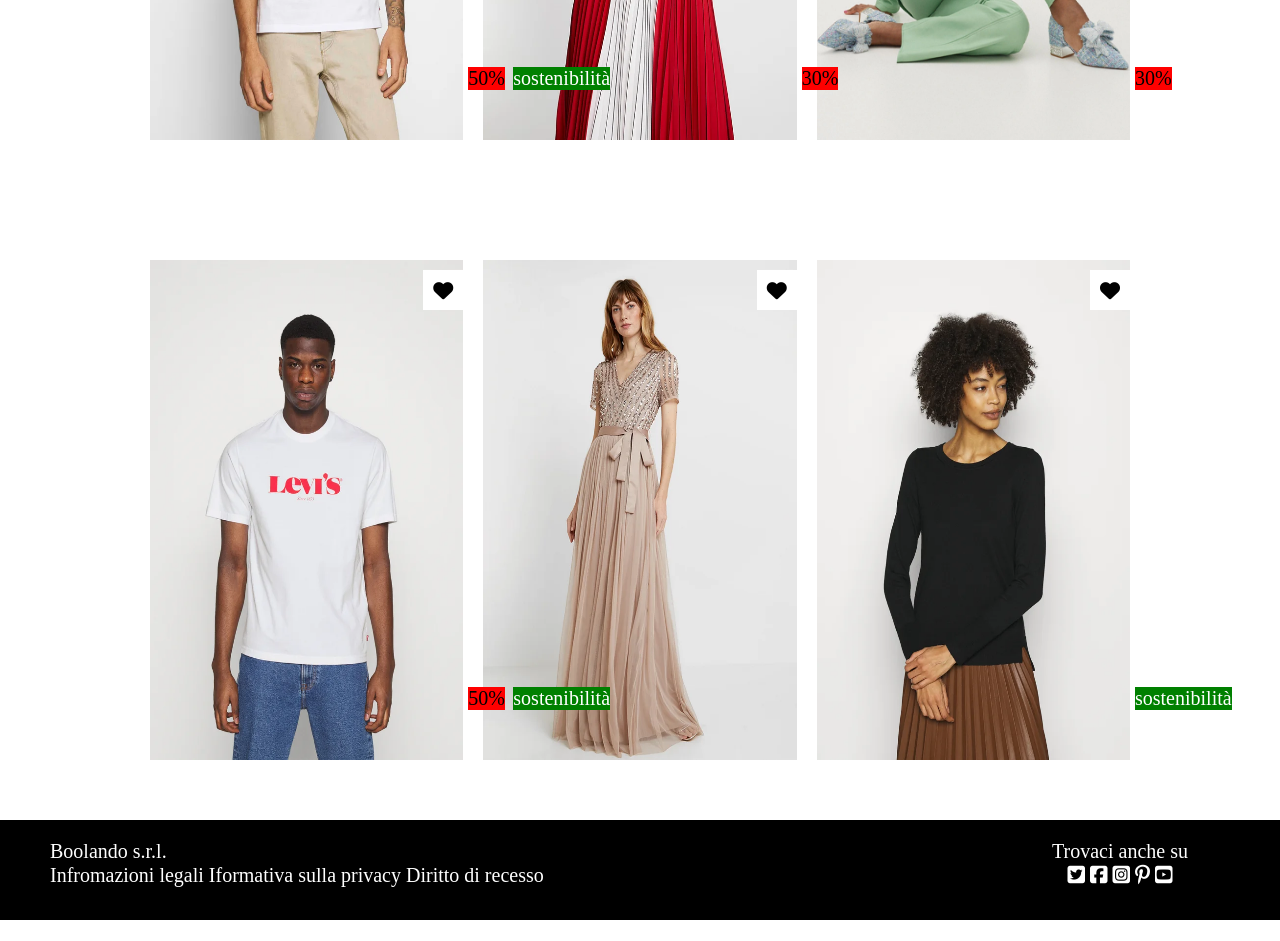
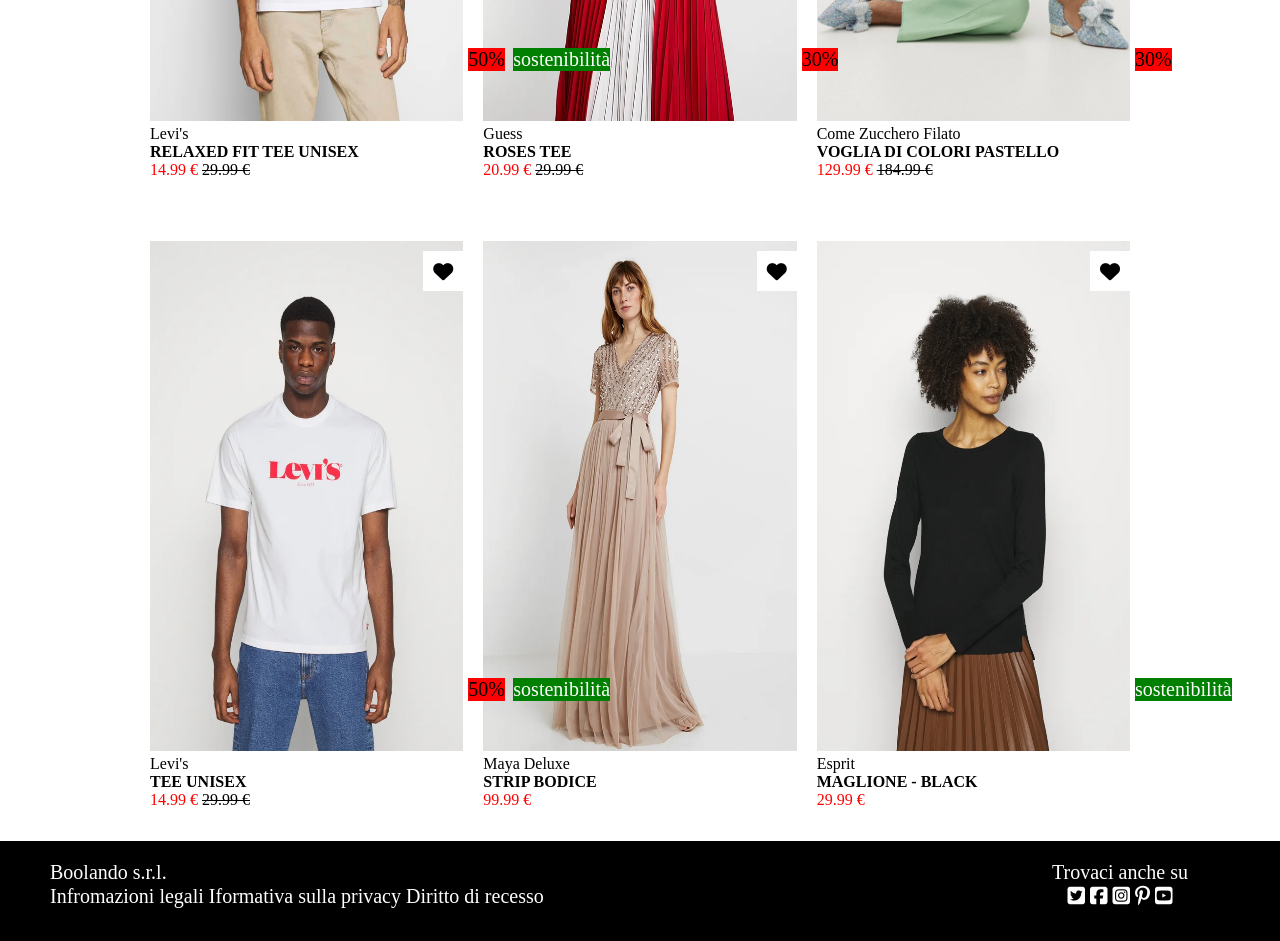
Before and after one commit to AlessandroDiNardo/html-css-boolando, a plain HTML site: page index.html in a window 1280 px wide. Shown: the part 480-1421 px from the top of the page. Before the commit the page ends 1400 px from the top, so only its background shows below. Drawn offline with Linux system fonts and the light colour scheme.

Commit message:
esercizio completo senza hover img

```diff
--- a/css/style.css
+++ b/css/style.css
@@ -75,11 +75,11 @@ main{
 
 .row{
     display: flex;
-    padding: 40px 0 40px 0;
+    padding: 10px 0;
+    margin-bottom: 60px;
 }
 
 .card{
-    height: 500px;
     width: 100%;
     margin: 20px 10px;
     position: relative;
@@ -140,8 +140,21 @@ main{
     width: 100%;
     height: 100%;
 }
+
+.overlay{
+
+}
 /* IMG MAIN */
 
+/* TEXT MAIN */
+.money-red{
+    color: red;
+}
+
+.underline{
+    text-decoration:line-through;
+}
+/* TEXT MAIN */
 
 /* MAIN */
 
--- a/index.html
+++ b/index.html
@@ -33,42 +33,76 @@
     <main>
         <div class="row">
             <div class="card">
-                <img src="img/1.webp" alt="" class="img-model model-1">
+                <img src="img/1.webp" alt="" class="img-model">
                 <span class="heart"><i class="fa-solid fa-heart"></i></span>
                 <span class="rebate">50%</span>
                 <span class="ecological">sostenibilit<span>&agrave</span></span>
+                <div class="brand">Levi's</div>
+                <div class="type"><strong>RELAXED FIT TEE UNISEX</strong></div>
+                <div>
+                    <span class="money-red">14.99 <span>&euro;</span></span>
+                    <span class="underline">29.99 <span>&euro;</span></span>
+                </div>
             </div>
 
             <div class="card">
-                <img src="img/2.webp" alt="" class="img-model model-2">
+                <img src="img/2.webp" alt="" class="img-model">
                 <span class="heart"><i class="fa-solid fa-heart"></i></span>
                 <span class="rebate">30%</span>
+                <div class="brand">Guess</div>
+                <div class="type"><strong>ROSES TEE</strong></div>
+                <div>
+                    <span class="money-red">20.99 <span>&euro;</span></span>
+                    <span class="underline">29.99 <span>&euro;</span></span>
+                </div>
             </div>
 
             <div class="card">
-                <img src="img/3.webp" alt="" class="img-model model-3">
+                <img src="img/3.webp" alt="" class="img-model">
                 <span class="heart"><i class="fa-solid fa-heart"></i></span>
                 <span class="rebate">30%</span>
+                <div class="brand">Come Zucchero Filato</div>
+                <div class="type"><strong>VOGLIA DI COLORI PASTELLO</strong></div>
+                <div>
+                    <span class="money-red">129.99 <span>&euro;</span></span>
+                    <span class="underline">184.99 <span>&euro;</span></span>
+                </div>
             </div>
         </div>
 
         <div class="row">
             <div class="card">
-                <img src="img/4.webp" alt="" class="img-model model-4">
+                <img src="img/4.webp" alt="" class="img-model">
                 <span class="heart"><i class="fa-solid fa-heart"></i></span>
                 <span class="rebate">50%</span>
                 <span class="ecological">sostenibilit<span>&agrave</span></span>
+                <div class="brand">Levi's</div>
+                <div class="type"><strong>TEE UNISEX</strong></div>
+                <div>
+                    <span class="money-red">14.99 <span>&euro;</span></span>
+                    <span class="underline">29.99 <span>&euro;</span></span>
+                </div>
             </div>
 
             <div class="card">
-                <img src="img/5.webp" alt="" class="img-model model-5">
+                <img src="img/5.webp" alt="" class="img-model">
                 <span class="heart"><i class="fa-solid fa-heart"></i></span>
+                <div class="brand">Maya Deluxe</div>
+                <div class="type"><strong>STRIP BODICE</strong></div>
+                <div>
+                    <span class="money-red">99.99 <span>&euro;</span></span>
+                </div>
             </div>
 
             <div class="card">
-                <img src="img/6.webp" alt=""class="img-model model-6">
+                <img src="img/6.webp" alt=""class="img-model">
                 <span class="heart"><i class="fa-solid fa-heart"></i></span>
                 <span class="ecological-last">sostenibilit<span>&agrave</span></span>
+                <div class="brand">Esprit</div>
+                <div class="type"><strong>MAGLIONE - BLACK</strong></div>
+                <div>
+                    <span class="money-red">29.99 <span>&euro;</span></span>
+                </div>
             </div>
         </div>
     </main>
```
